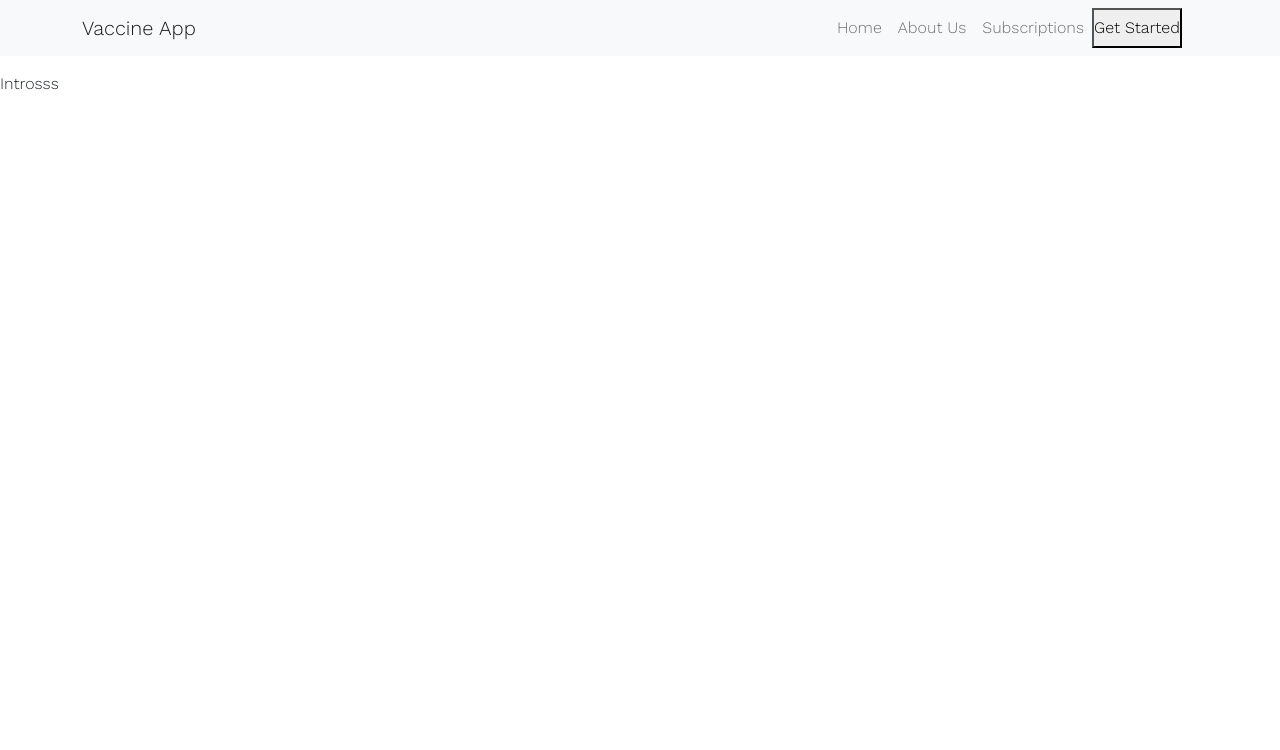
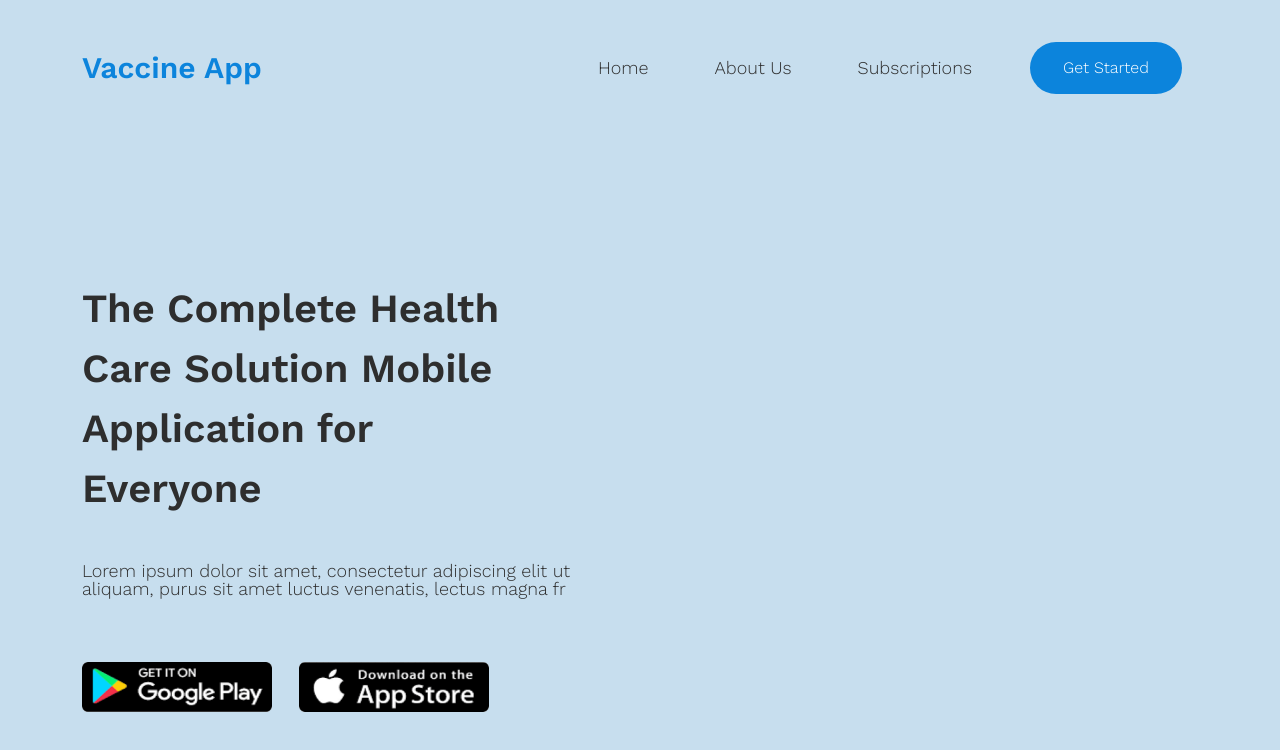
Before and after one commit to Sudtec/Vaccine-App, a React (Create React App) app: page / in a window 1280 px wide. Shown: the top 750 px of the page. Built offline with nearby package versions, Linux system fonts and the light colour scheme.

Commit message:
Introduction Page

```diff
--- a/src/App.js
+++ b/src/App.js
@@ -6,7 +6,7 @@ import {Navbar} from './components/Navbar';
 
 const App = () => {
   return (
-    <div>
+    <div className='higher_order-container'>
         <Navbar />
         <Intro />
     </div>
--- a/src/components/Navbar/NavBar.js
+++ b/src/components/Navbar/NavBar.js
@@ -3,9 +3,9 @@ import { Navbar, Container, Nav,  Offcanvas } from 'react-bootstrap';
 
 const NavBar = () => {
     return (
-        <Navbar bg="light" expand='lg' className="mb-3 navBar" sticky="top">
+        <Navbar  expand='lg' className="navBar sticky-top"  sticky="top">
             <Container>
-                <Navbar.Brand href="#">Vaccine App</Navbar.Brand>
+                <Navbar.Brand href="#" className='navbarBrand'>Vaccine App</Navbar.Brand>
                 <Navbar.Toggle aria-controls={`offcanvasNavbar-expand-lg`} />
                 <Navbar.Offcanvas
                     id={`offcanvasNavbar-expand-lg`}
@@ -18,12 +18,12 @@ const NavBar = () => {
                         </Offcanvas.Title>
                     </Offcanvas.Header>
                     <Offcanvas.Body>
-                        <Nav className="justify-content-end flex-grow-1 pe-3">
-                            <Nav.Link href="#action1">Home</Nav.Link>
-                            <Nav.Link href="#action2">About Us</Nav.Link>
-                            <Nav.Link href="#action2">Subscriptions</Nav.Link>
+                        <Nav className="justify-content-end flex-grow-1 pe-3 navLinksContainer">
+                            <Nav.Link href="#action1" className='navLinks'> Home</Nav.Link>
+                            <Nav.Link href="#action2" className='navLinks'> About Us</Nav.Link>
+                            <Nav.Link href="#action2" className='navLinks'> Subscriptions</Nav.Link>
 
-                            <button>Get Started</ button>
+                            <button className='navBtn'>Get Started</ button>
                         </Nav>
 
                     </Offcanvas.Body>
--- a/src/css/style.css
+++ b/src/css/style.css
@@ -4,4 +4,76 @@
   padding: 0;
   box-sizing: border-box;
   font-family: "Work Sans", sans-serif;
+  font-style: normal;
 }
+
+/* Navigation Bar  */
+.navBar {
+  background: #c7deee;
+  padding-top: 40px;
+}
+.navBar .container .navbarBrand {
+  font-style: normal;
+  font-weight: 600;
+  font-size: 30px;
+  line-height: 45px;
+  color: #0c84dc;
+}
+.navLinksContainer {
+  align-items: center;
+}
+.navLinksContainer .navLinks {
+  font-weight: 400;
+  font-size: 18px;
+  line-height: 18px;
+  color: #2e2e2e !important;
+  margin-right: 50px;
+}
+.navBtn {
+  background: #0c84dc;
+  border-radius: 100px;
+  padding: 14px 33px;
+  text-align: center;
+  color: white;
+  border: none;
+}
+
+/* Intro Section */
+.intro {
+  background: #c7deee;
+  height: 732px;
+}
+
+.row .content .introHeading {
+  margin-top: 176px;
+  width: 475px;
+  height: 240px;
+  font-weight: 800;
+  font-size: 40px;
+  line-height: 60px;
+  color: #2e2e2e;
+}
+.row .content .introInfo {
+  font-weight: 400;
+  font-size: 18px;
+  line-height: 18px;
+  color: #2e2e2e;
+  width: 500px;
+  margin-top: 43px;
+}
+.introBtns {
+  margin-top: 64px;
+}
+.googleBtn,
+.playStoreBtn {
+  border-radius: 6.37569px;
+  border: none;
+}
+.googleBtn {
+  margin-right: 27px;
+}
+.googleBtn img,
+.playStoreBtn img {
+  width: 190px;
+  height: 50px;
+}
--- a/src/sections/intro/Intro.js
+++ b/src/sections/intro/Intro.js
@@ -1,8 +1,34 @@
-import React from 'react'
+import React from 'react';
 
+import appleStore from '../../images/apple_store.png';
+import playStore from '../../images/play_store.png';
+import callDoctor from '../../images/call_doctor.png';
+import doctors from '../../images/doctors.png'
+import profile from '../../images/profile.png'
 const Intro = () => {
   return (
-    <div>Introsss</div>
+    <section className='container-fluid intro'>
+      <div className='container introContainer'>
+        <div className='row'>
+          <div className='col-md-6 content'>
+            <h2 className='introHeading'>
+              The Complete Health Care Solution Mobile Application for Everyone
+            </h2>
+            <p className='introInfo'>Lorem ipsum dolor sit amet, consectetur adipiscing elit ut aliquam, purus sit amet luctus venenatis, lectus magna fr</p>
+            <div className='introBtns'>
+              <button className='googleBtn'>
+                <img src={playStore} alt='play store' />
+              </button>
+              <button className='playStoreBtn'>
+                <img src={appleStore} alt='Aple store' />
+              </button>
+            </div>
+          </div>
+          <div className='col-md-6 images'>
+          </div>
+        </div>
+      </div>
+    </section>
   )
 }
 
```
Also changed, not shown: 1 other file (tests, documents, lock files or other folders).
